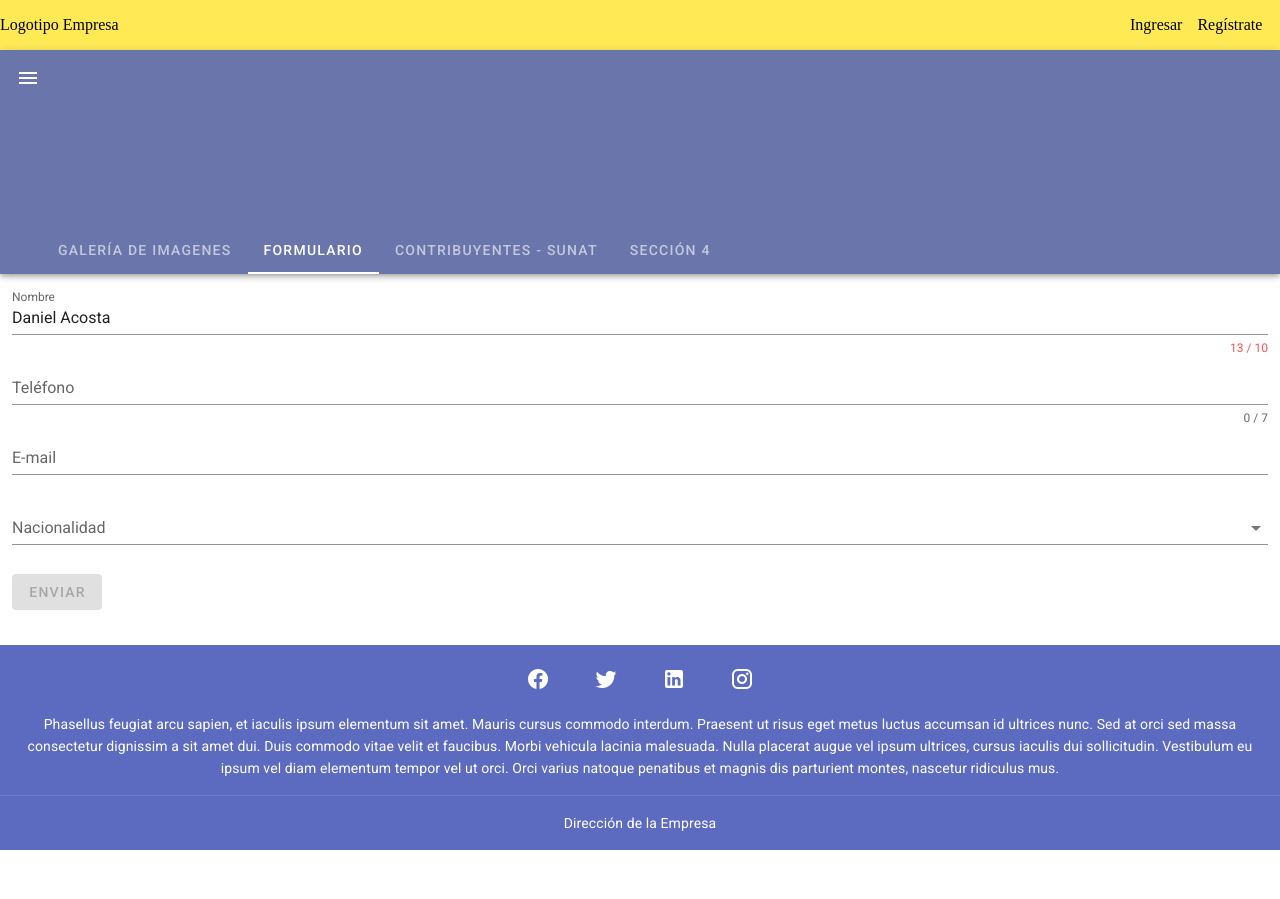
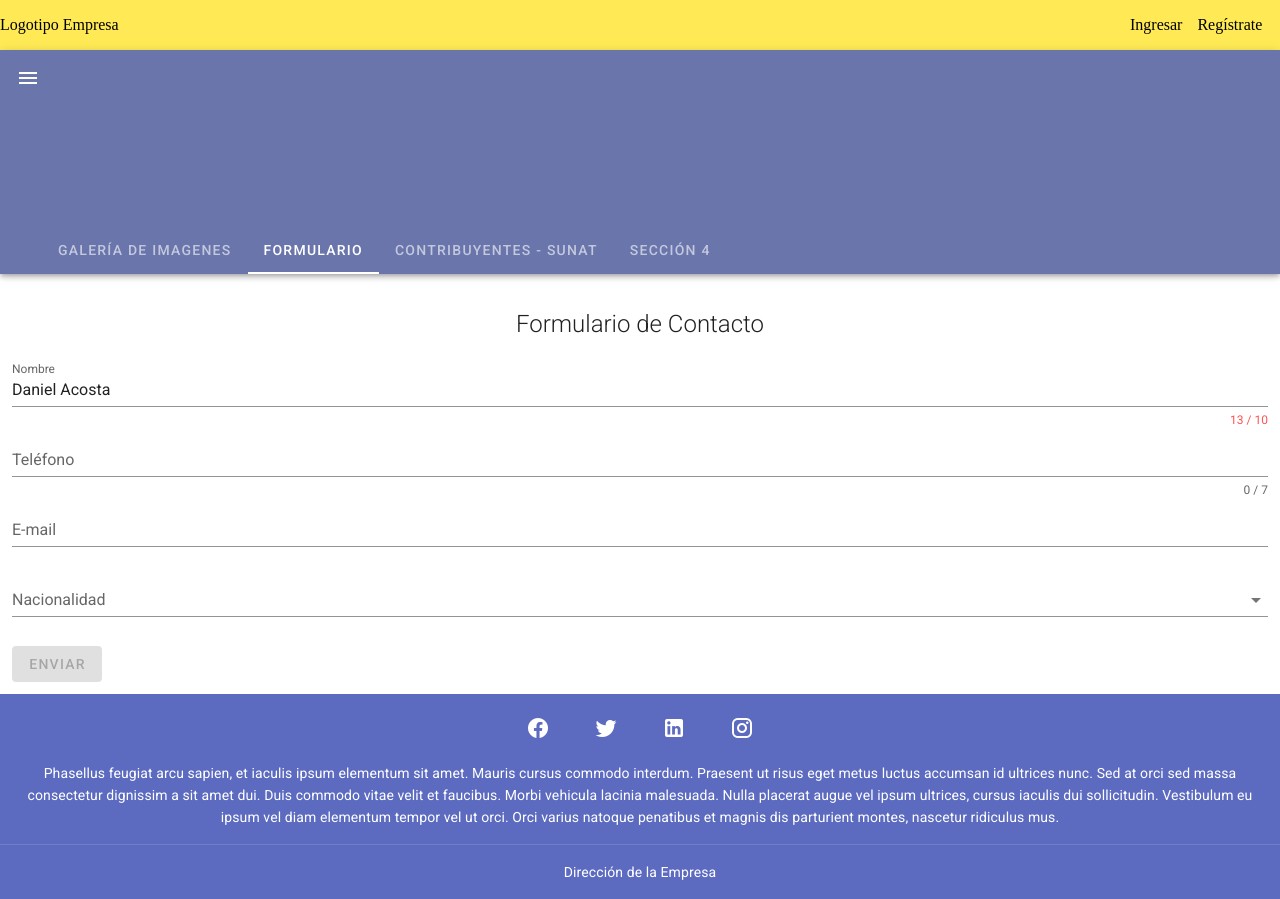
Before and after one commit to dacostap-dev/demo, a Vue app: page /form in a window 1280 px wide. Before the commit the page ends 850 px from the top, so only its background shows below. Built offline with nearby package versions, Linux system fonts and the light colour scheme.

Commit message:
edit readme

```diff
--- a/src/components/Sections/Form.vue
+++ b/src/components/Sections/Form.vue
@@ -1,5 +1,6 @@
 <template>
   <v-container fluid>
+    <h2 class="font-weight-light text-center my-5">Formulario de Contacto</h2>
     <validation-observer ref="observer" v-slot="{ invalid }">
       <form @submit.prevent="submit">
         <validation-provider
--- a/src/components/Sections/Taxpayers.vue
+++ b/src/components/Sections/Taxpayers.vue
@@ -1,5 +1,8 @@
 <template>
   <v-container fluid>
+    <h2 class="font-weight-light text-center my-5">
+      Lista de Contribuyentes de la SUNAT
+    </h2>
     <v-data-table
       :headers="headers"
       :items="taxpayers"
```
Also changed, not shown: 1 other file (tests, documents, lock files or other folders).
